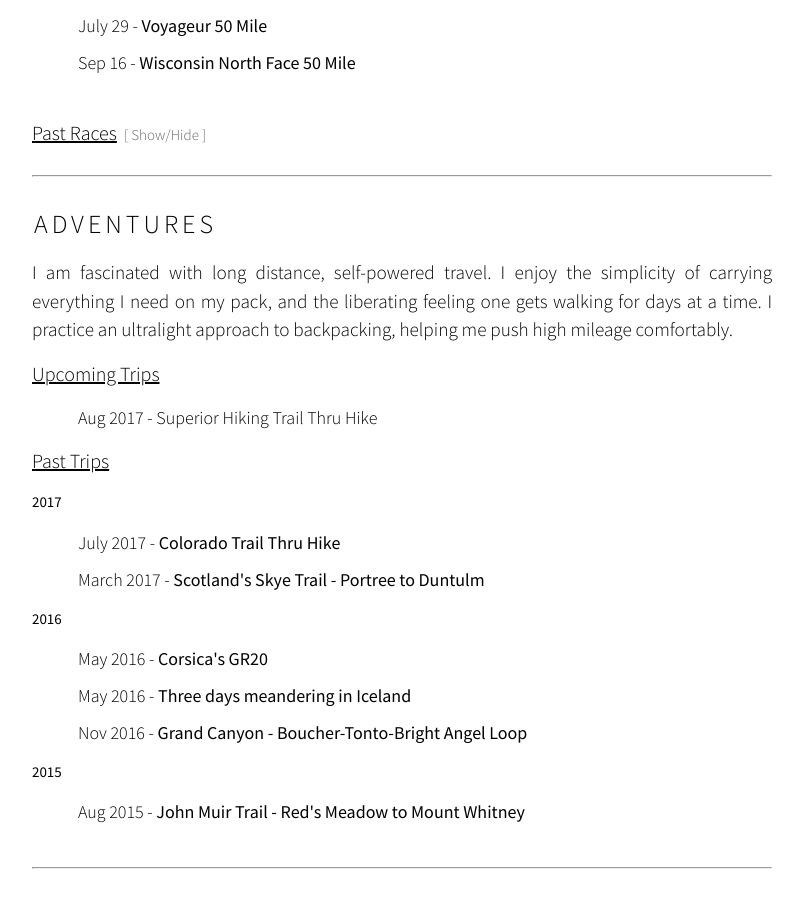
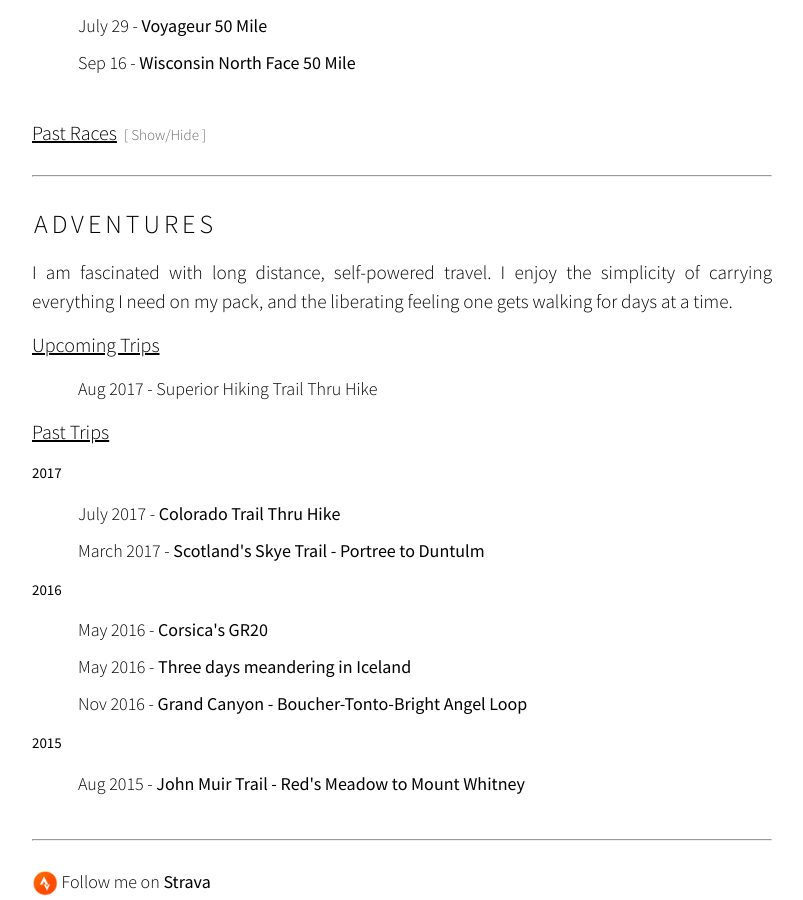
Before and after one commit to ednunezg/ednunezg.github.io, a Jekyll site: the page built from outside.md, in a window 1280 px wide and 900 px high, scrolled down 817 px. Shown: the whole window, without its empty margins (238-1041 px from the left). Built offline with Jekyll 4.4.1, drawn with Linux system fonts in a browser that asks for light colours; nearby versions of some CDN libraries.

Commit message:
Updated outside page

```diff
--- a/outside.md
+++ b/outside.md
@@ -61,7 +61,7 @@
 
 
 <div class="outside-adventures">
-	<p> I am fascinated with long distance, self-powered travel. I enjoy the simplicity of carrying everything I need on my pack, and the liberating feeling one gets walking for days at a time. I practice an ultralight approach to backpacking, helping me push high mileage comfortably. </p>
+	<p> I am fascinated with long distance, self-powered travel. I enjoy the simplicity of carrying everything I need on my pack, and the liberating feeling one gets walking for days at a time. </p>
 
 
 	<h4>Upcoming Trips</h4>
```
